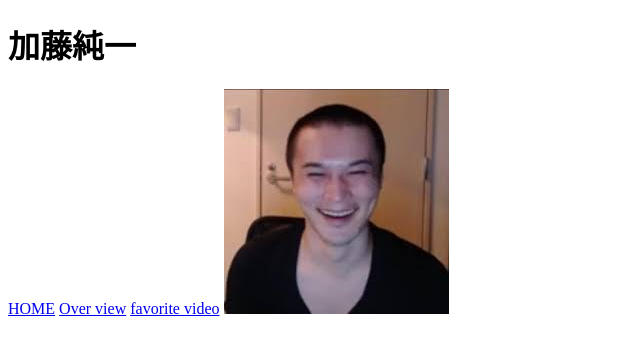
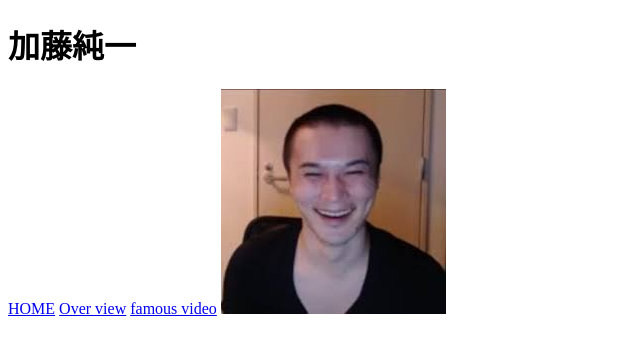
Before and after one commit to unntyokoayumu/unchokokadai, a plain HTML site: page index.html in a window 1280 px wide. Shown: the full height of the page, 0-640 px from the left. Drawn offline with Linux system fonts and the light colour scheme.

Commit message:
Update index.html

```diff
--- a/index.html
+++ b/index.html
@@ -7,6 +7,6 @@
  <h1>加藤純一</h1>
  <a href="index.html">HOME</a>
  <a href="https://ja.wikipedia.org/wiki/%E5%8A%A0%E8%97%A4%E7%B4%94%E4%B8%80#:~:text=%E5%8A%A0%E8%97%A4%20%E7%B4%94%E4%B8%80%EF%BC%88%E3%81%8B%E3%81%A8%E3%81%86%20%E3%81%98%E3%82%85%E3%82%93%E3%81%84%E3%81%A1%E3%80%811985,MURASH%E6%89%80%E5%B1%9E%EF%BC%88%E6%A5%AD%E5%8B%99%E6%8F%90%E6%90%BA%EF%BC%89%E3%80%82">Over view</a>
- <a href="video.html">favorite video</a>
+ <a href="video.html">famous video</a>
  <img src="./image/ダウンロード.jpeg" alt=加藤純一">
 </html>
```
